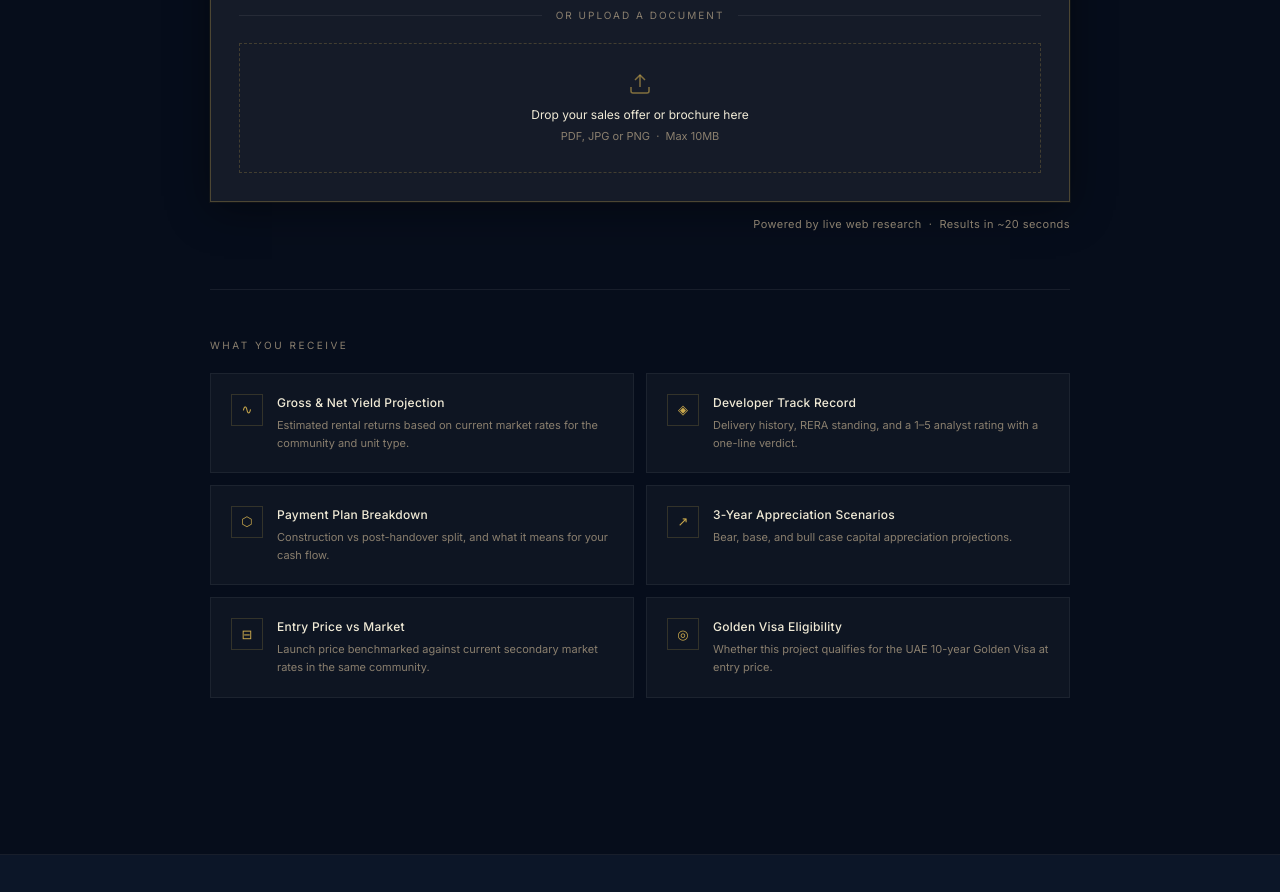
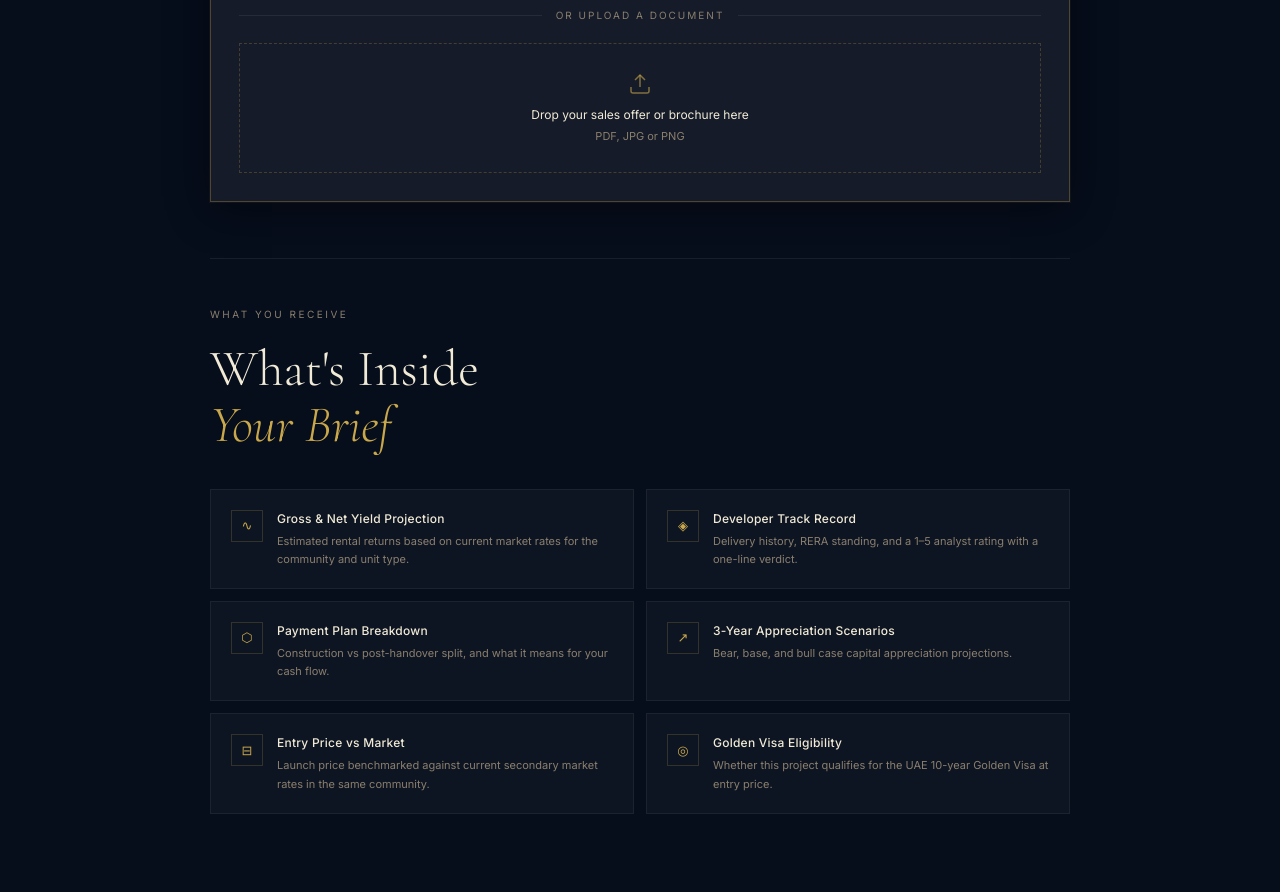
Before and after one commit to Nawajii/nawazsellsdubai, a Next.js app: page / in a window 1280 px wide. Shown: the part 1480-2372 px from the top of the page. Built offline with nearby package versions, Linux system fonts and the light colour scheme.

Commit message:
Update upload section and add brief heading
Removed file size limit text from upload section and added a heading for the brief section.

```diff
--- a/app/page.tsx
+++ b/app/page.tsx
@@ -217,7 +217,7 @@ export default function Home() {
                 <svg width="24" height="24" viewBox="0 0 24 24" fill="none" stroke="rgba(201,168,76,.6)" strokeWidth="1.5"><path d="M21 15v4a2 2 0 01-2 2H5a2 2 0 01-2-2v-4"/><polyline points="17 8 12 3 7 8"/><line x1="12" y1="3" x2="12" y2="15"/></svg>
                 <div style={{ textAlign:'center' }}>
                   <div style={{ fontSize:12, color:C, marginBottom:4 }}>Drop your sales offer or brochure here</div>
-                  <div style={{ fontSize:11, color:M }}>PDF, JPG or PNG &nbsp;·&nbsp; Max 10MB</div>
+                  <div style={{ fontSize:11, color:M }}>PDF, JPG or PNG</div>
                 </div>
               </label>
               {project.startsWith('[Document:') && (
@@ -227,11 +227,14 @@ export default function Home() {
                 </div>
               )}
             </div>
-            <div style={{ fontSize:11, color:M, textAlign:'right', letterSpacing:'.04em' }}>Powered by live web research &nbsp;·&nbsp; Results in ~20 seconds</div>
+
 
             {/* WHAT'S IN YOUR BRIEF — below search */}
             <div style={{ marginTop:56, paddingTop:48, borderTop:gb }}>
               <div style={{ fontSize:10, letterSpacing:'.25em', textTransform:'uppercase', color:M, marginBottom:20 }}>What you receive</div>
+              <h2 style={{ fontFamily:"'Cormorant Garamond',serif", fontSize:'clamp(30px,4vw,54px)', fontWeight:300, lineHeight:1.08, marginBottom:36 }}>
+                What's Inside<br/><em style={{color:G}}>Your Brief</em>
+              </h2>
               <div className="bc-g" style={{ display:'grid', gridTemplateColumns:'1fr 1fr', gap:12 }}>
                 {BRIEF_CONTENTS.map((b,i)=>(
                   <div key={i} className="bc-card">
```
